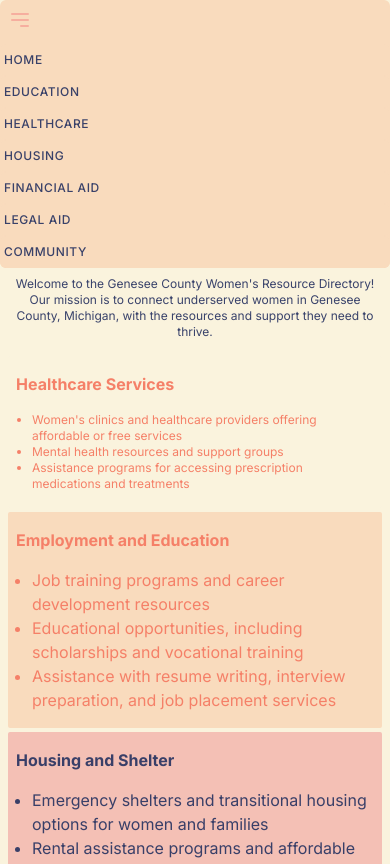
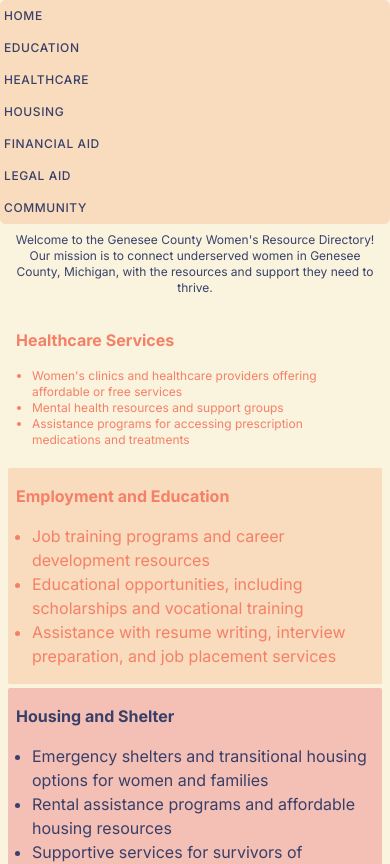
Before and after one commit to YouGuavas/gencowomen, a Next.js app: page / in a window 390 px wide. Shown: the top 864 px of the page. Built offline with nearby package versions, Linux system fonts and the light colour scheme.

Commit message:
simplify nav

```diff
--- a/components/Nav.tsx
+++ b/components/Nav.tsx
@@ -14,38 +14,8 @@ export function Nav() {
 	const renderHamburger = () => {};
 	return (
 		<nav
-			className={`background-2 rounded-md md:p-1 flex flex-col md:flex-row gap-1 md:gap-2 text-xs md:text-base`}
+			className={`background-2 rounded-md md:p-1 flex flex-row md:flex-row gap-1 md:gap-2 text-xs md:text-base`}
 		>
-			<button
-				onClick={toggleMenu}
-				className="md:hidden p-2 w-10 content-center justify-center text-center transition duration-700 ease-in-out"
-				aria-label="Toggle Menu"
-			>
-				<svg
-					className="w-6 h-6"
-					fill="none"
-					stroke="currentColor"
-					viewBox="0 0 24 24"
-					xmlns="http://www.w3.org/2000/svg"
-				>
-					{isMenuOpen ? (
-						<path
-							strokeLinecap="round"
-							strokeLinejoin="round"
-							strokeWidth="2"
-							d="M6 18L18 6M6 6l12 12"
-						/>
-					) : (
-						<path
-							strokeLinecap="round"
-							strokeLinejoin="round"
-							strokeWidth="2"
-							d="M4 6h16M4 12h16m-7 6h7"
-						/>
-					)}
-				</svg>
-			</button>
-
 			<div
 				className={`flex flex-col md:flex-row transition-max-height duration-700 ease-in-out overflow-hidden`}
 				style={{ maxHeight: '500px' }}
```
